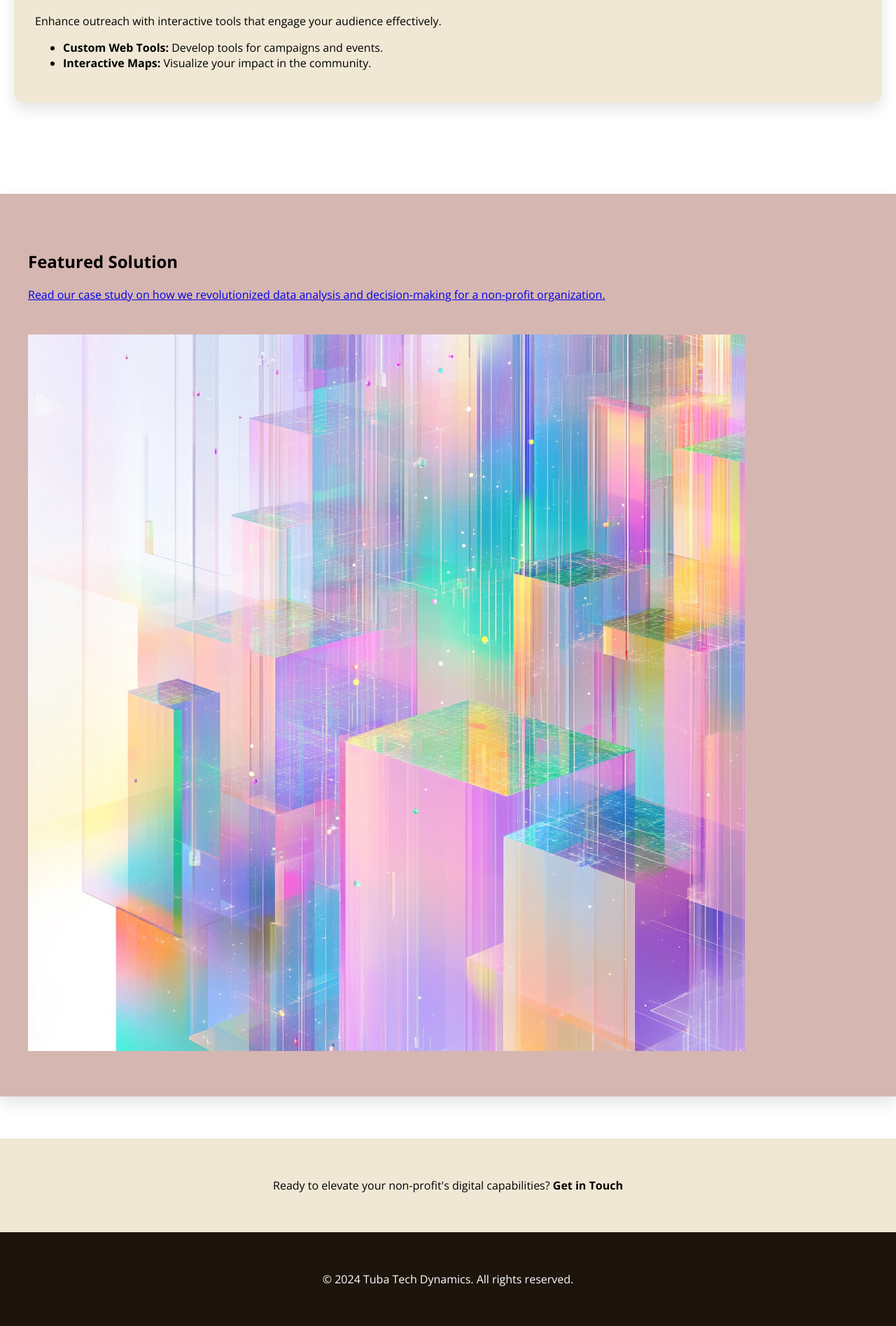
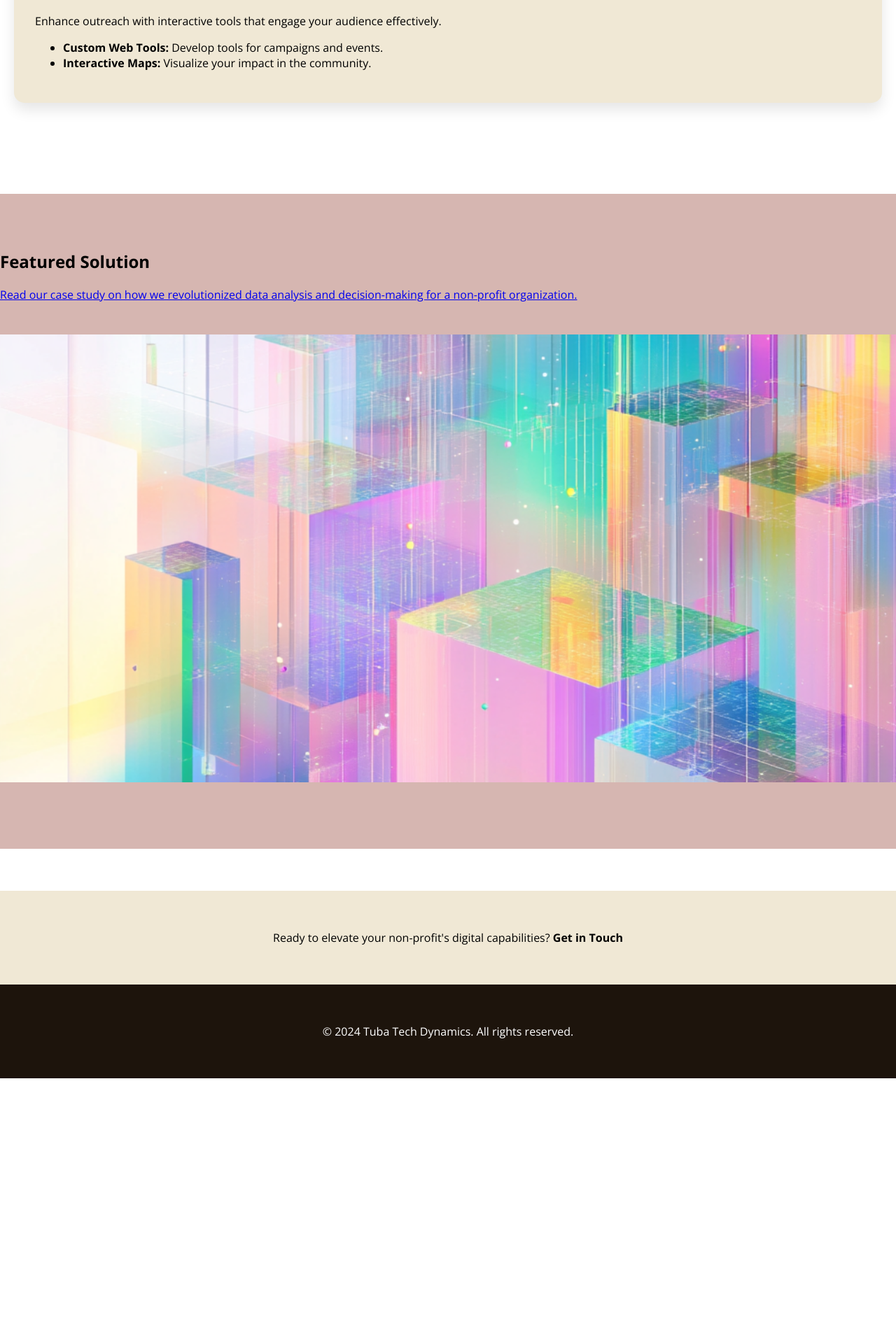
Before and after one commit to tubatechdynamics/offerings, a Jekyll site: the page built from index.html, in a window 1280 px wide. Shown: the part 1584-3479 px from the top of the page at 70% size. Built offline with Jekyll 4.4.1, drawn with Linux system fonts in a browser that asks for light colours; after the commit the page ends 3125 px from its top, so only the background shows below that.

Commit message:
full width images

```diff
--- a/_sass/main.scss
+++ b/_sass/main.scss
@@ -180,15 +180,14 @@ nav a {
 
 .featured-solution {
   background-color: $secondary-accent-color;
-  padding: 60px 40px;
+  padding: 60px 0; // Remove horizontal padding
   margin-top: 60px;
-  box-shadow: $box-shadow;
+  box-shadow: none; // Remove box shadow as it's now full-width
 
   img {
-    max-width: 100%;
-    height: auto;
+    @extend .full-width-image;
     margin-top: 30px;
-    transition: $transition;
+    margin-bottom: 30px;
   }
 }
 
@@ -305,6 +304,22 @@ form button {
 // Updated padding for internal pages
 .page-content {
   padding: 20px 20px;
+
+  img {
+    @extend .full-width-image;
+    margin-top: 30px;
+    margin-bottom: 30px;
+  }
+}
+
+// New full-width image styles
+.full-width-image {
+  width: 100vw;
+  margin-left: calc(-50vw + 50%);
+  height: 50vw; // This creates a 2:1 aspect ratio
+  max-height: 56.25vw; // This limits the height to 16:9 aspect ratio
+  object-fit: cover;
+  object-position: center;
 }
 
 @media (max-width: 768px) {
@@ -315,4 +330,9 @@ form button {
   .hero, .introduction, .services-highlights, .featured-solution, .footer-cta, .internal-page, header, footer, .page-content {
     padding: 20px 10px;
   }
+
+  .full-width-image {
+    height: 75vw; // Adjust for mobile to maintain visibility
+    max-height: 75vw;
+  }
 }
```
